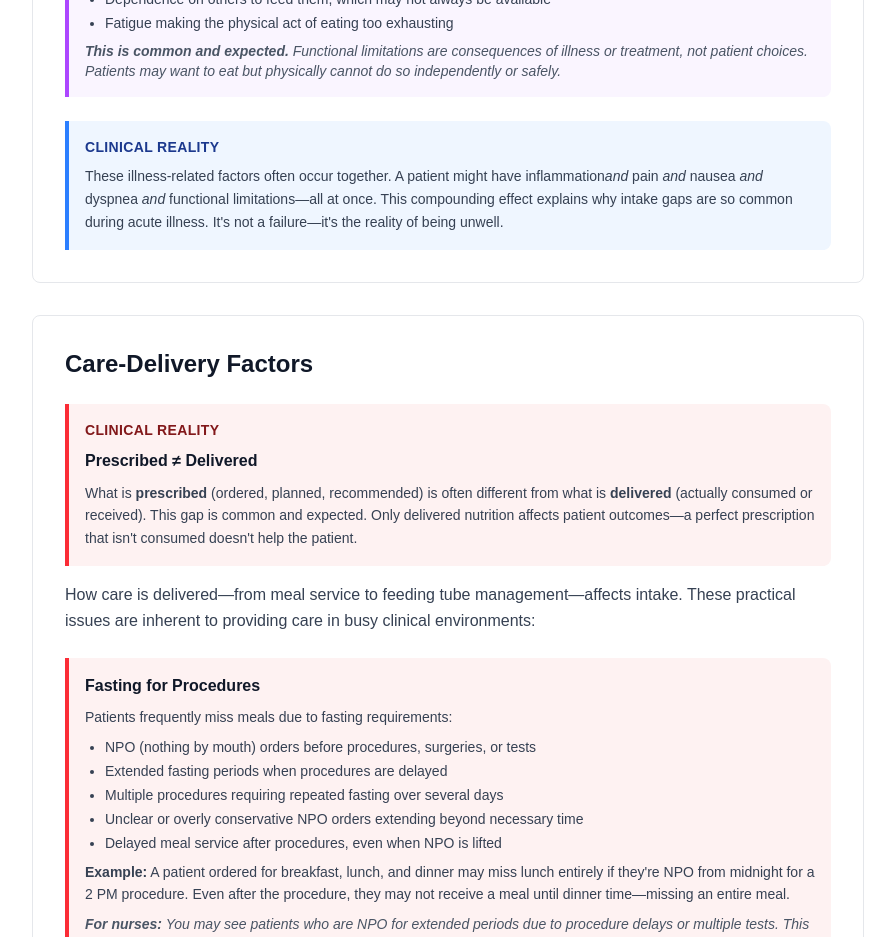
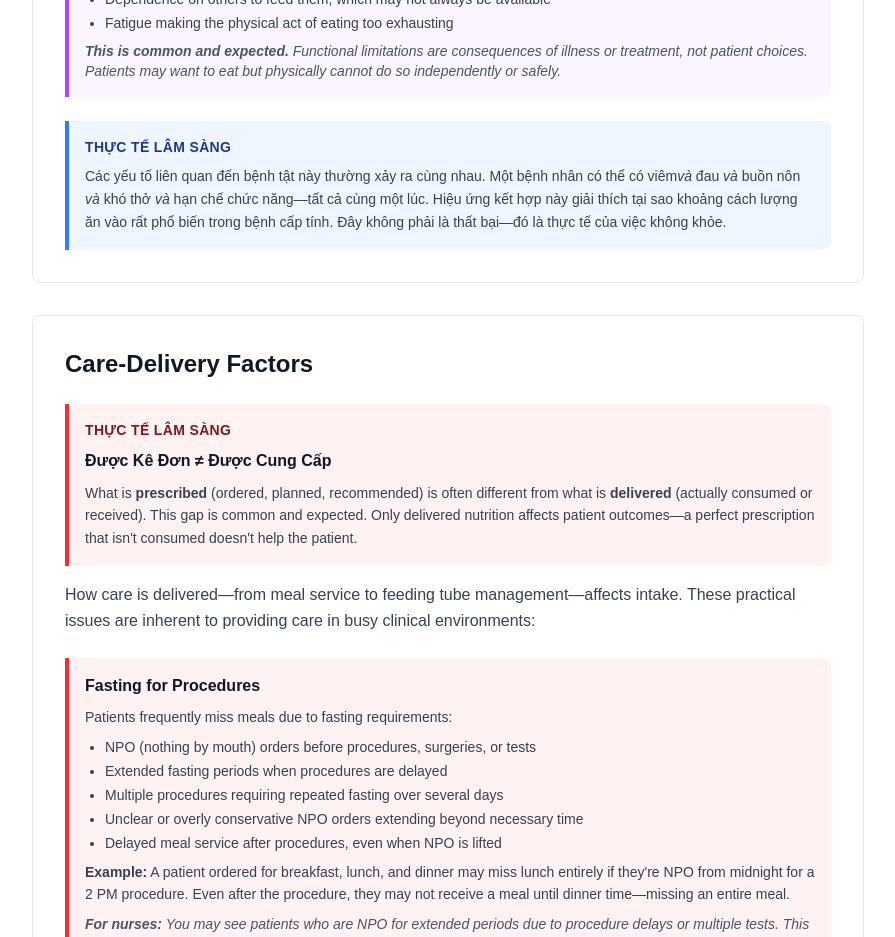
Before and after one commit to drvietcanh/nutrition, a Next.js app in the folder clinical-nutrition/: page /knowledge/why-intake-falls-short in a window 1280 px wide. Shown: the part 5560-6497 px from the top of the page, without its empty margins (192-1087 px from the left). Built offline with nearby package versions, Linux system fonts and the light colour scheme.

Commit message:
Viá»‡t hÃ³a cÃ¡c text 'Clinical Reality' vÃ  'Prescribed â‰  Delivered' trong why-intake-falls-short page

```diff
--- a/clinical-nutrition/app/knowledge/why-intake-falls-short/page.tsx
+++ b/clinical-nutrition/app/knowledge/why-intake-falls-short/page.tsx
@@ -441,13 +441,13 @@ export default function WhyIntakeFallsShortPage() {
 
         <div className="bg-blue-50 border-l-4 border-blue-500 rounded-r-lg p-4 mt-4">
           <p className="text-sm font-semibold text-blue-900 mb-2 uppercase tracking-wide">
-            Clinical Reality
+            Thực Tế Lâm Sàng
           </p>
           <p className="text-sm text-gray-700 leading-relaxed">
-            These illness-related factors often occur together. A patient might have inflammation
-            <em>and</em> pain <em>and</em> nausea <em>and</em> dyspnea <em>and</em> functional
-            limitations—all at once. This compounding effect explains why intake gaps are so common
-            during acute illness. It's not a failure—it's the reality of being unwell.
+            Các yếu tố liên quan đến bệnh tật này thường xảy ra cùng nhau. Một bệnh nhân có thể có viêm
+            <em>và</em> đau <em>và</em> buồn nôn <em>và</em> khó thở <em>và</em> hạn chế
+            chức năng—tất cả cùng một lúc. Hiệu ứng kết hợp này giải thích tại sao khoảng cách lượng ăn vào rất phổ biến
+            trong bệnh cấp tính. Đây không phải là thất bại—đó là thực tế của việc không khỏe.
           </p>
         </div>
       </section>
@@ -468,10 +468,10 @@ export default function WhyIntakeFallsShortPage() {
         </h2>
         <div className="bg-red-50 border-l-4 border-red-500 rounded-r-lg p-4 mb-4">
           <p className="text-sm font-semibold text-red-900 mb-2 uppercase tracking-wide">
-            Clinical Reality
+            Thực Tế Lâm Sàng
           </p>
           <p className="text-base text-gray-900 leading-relaxed font-semibold mb-2">
-            Prescribed ≠ Delivered
+            Được Kê Đơn ≠ Được Cung Cấp
           </p>
           <p className="text-sm text-gray-700 leading-relaxed">
             What is <strong>prescribed</strong> (ordered, planned, recommended) is often different from what
```
